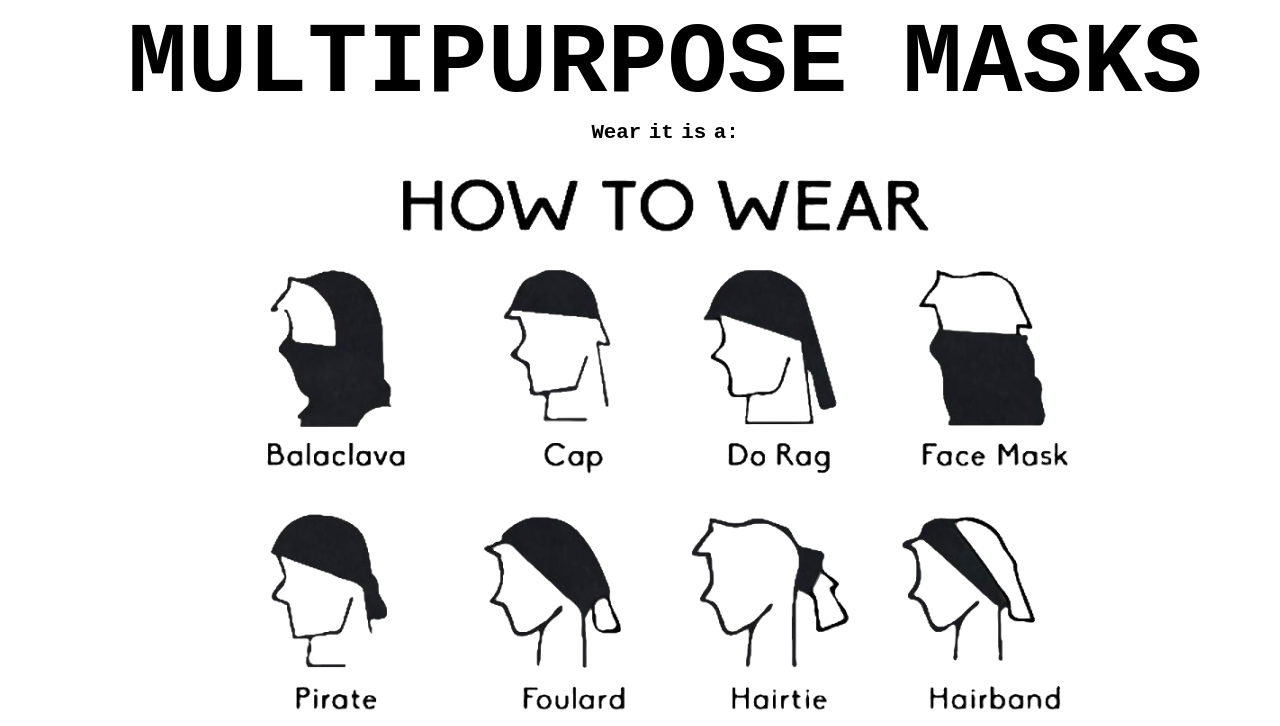
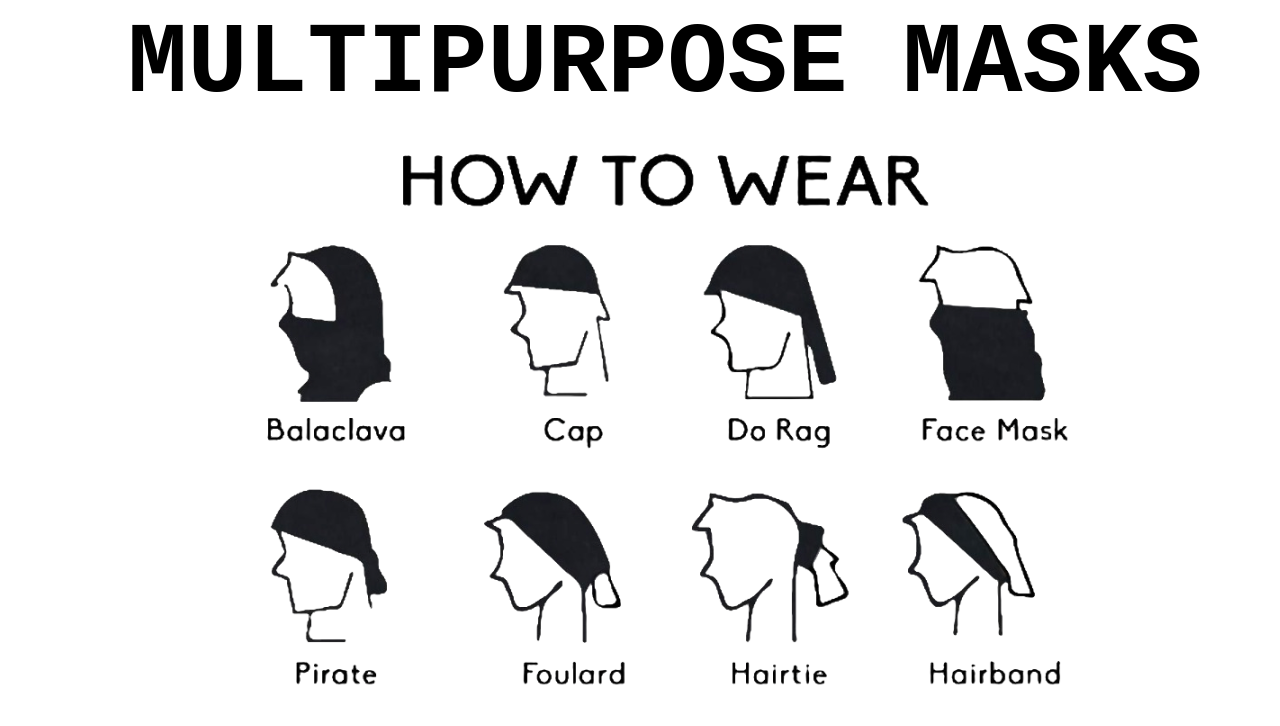
Before and after one commit to Dre1y/GreatMask, a plain HTML site: page index.html in a window 1280 px wide. Shown: the part 1280-2006 px from the top of the page. Drawn offline with Linux system fonts and the light colour scheme.

Commit message:
chore: remove redundant paragraph from section

```diff
--- a/assets/css/style.css
+++ b/assets/css/style.css
@@ -197,20 +197,6 @@ html {
   font-size: 100px;
   padding: 0;
   margin: 0;
-}
-
-.mask-purposes .p-wear {
-  text-align: center;
-}
-
-.mask-purposes p {
-  max-width: 700px;
-  font-size: 1.3rem;
-  line-height: 1.2;
-  padding: 0;
-  margin: 0px auto;
-  cursor: default;
-  text-align: left;
 }
 
 .purposes-button {
--- a/index.html
+++ b/index.html
@@ -111,7 +111,6 @@
       </div>
       <div class="mask-purposes">
         <h2 class="mask-purposes-title">MULTIPURPOSE MASKS</h2>
-        <p class="p-wear">Wear it is a:</p>
         <img src="assets/images/howtousemask2.png" alt="How to use mask" />
         <p>
           Great Mask gives you the coverage you need when being active and keeps
```
